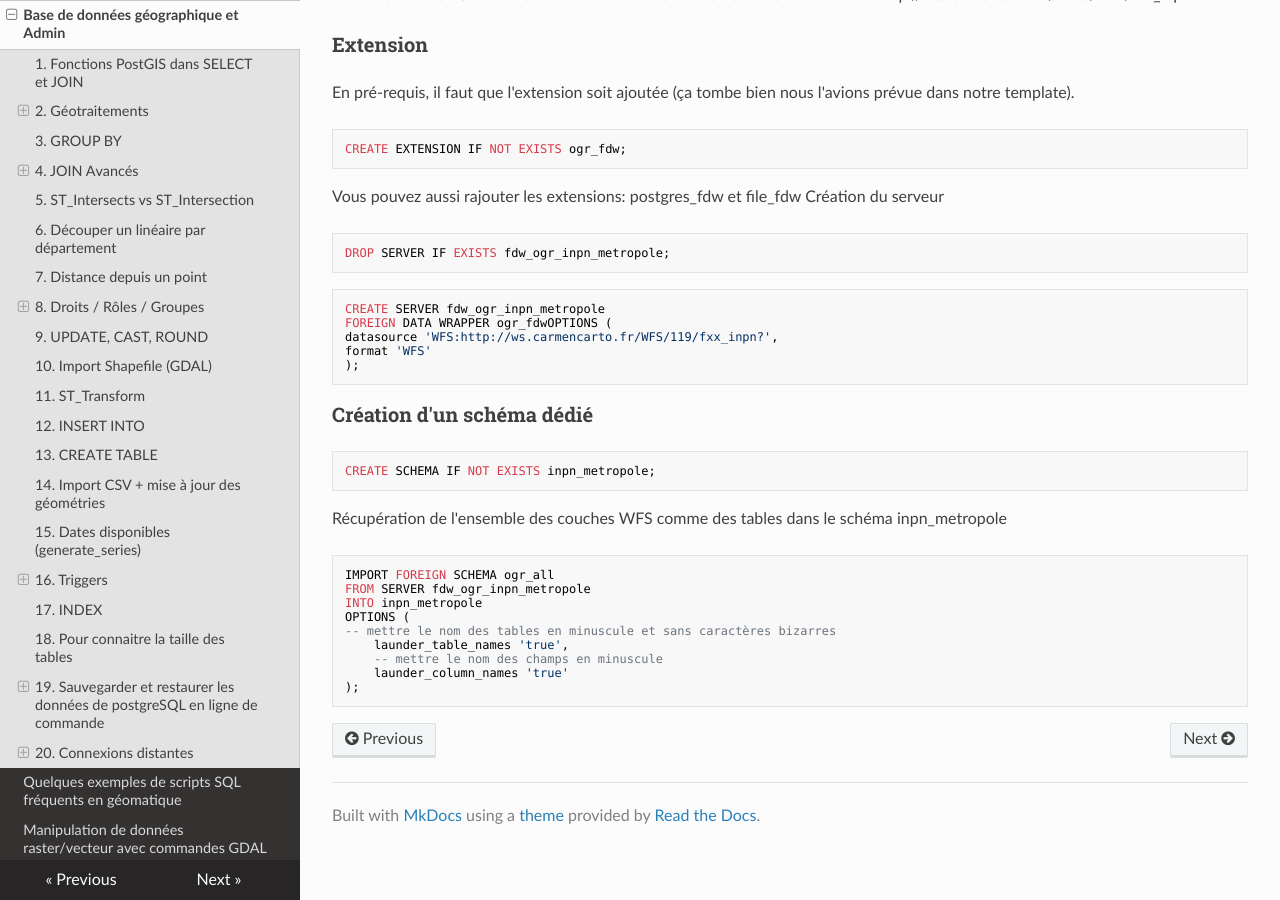
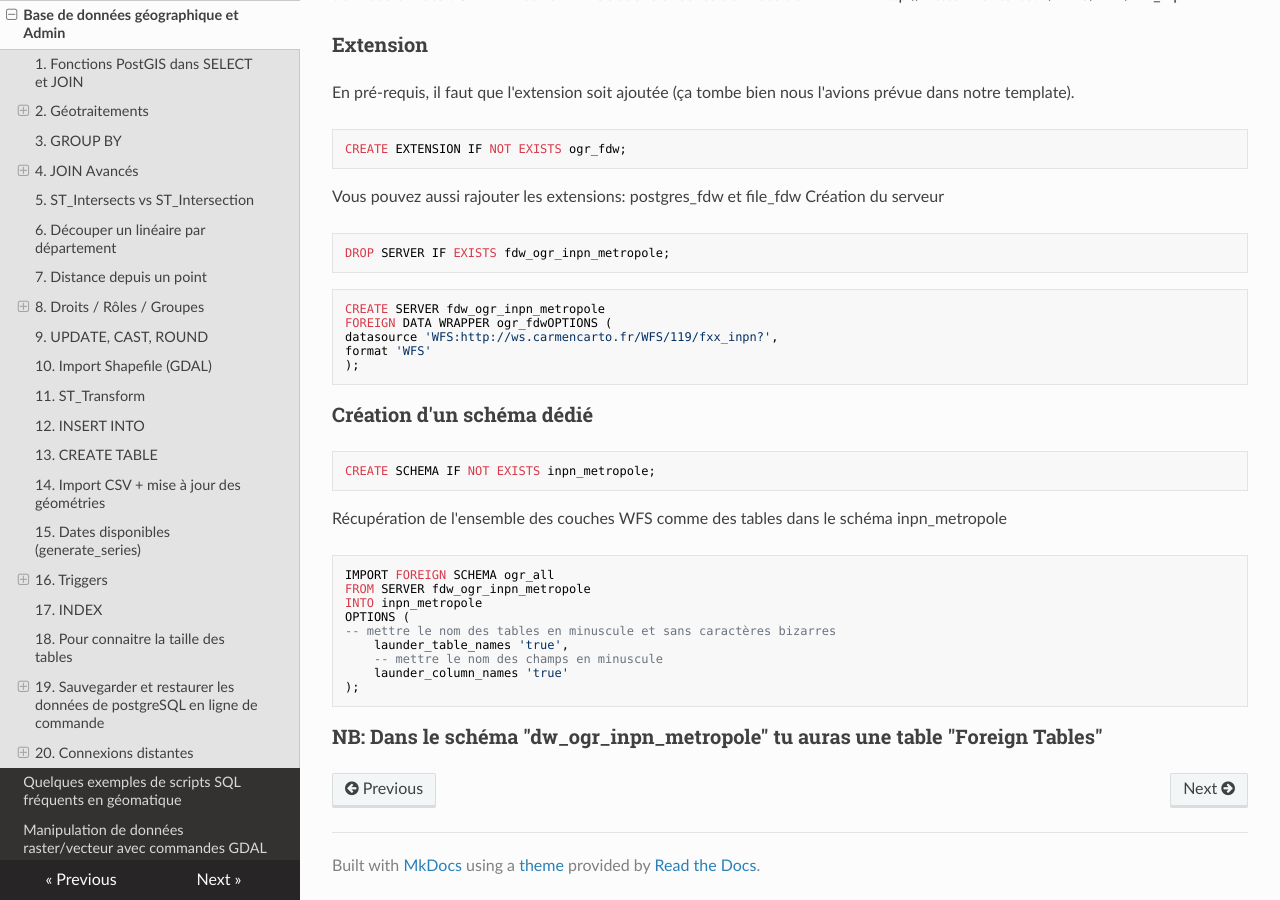
Before and after one commit to abdou123-guene/Site_de_documentation_geomatique, an MkDocs documentation site: the page built from docs/aide_sql.md, in a window 1280 px wide and 900 px high, scrolled down 13154 px. Built offline with MkDocs 1.6.1, drawn with Linux system fonts in a browser that asks for light colours; nearby versions of some CDN libraries.

Commit message:
Update aide_sql.md

````diff
--- a/docs/aide_sql.md
+++ b/docs/aide_sql.md
@@ -551,3 +551,4 @@ OPTIONS (
     launder_column_names 'true'
 );
 ```
+### NB: Dans le schéma  "dw_ogr_inpn_metropole" tu auras une table "Foreign Tables"
````
